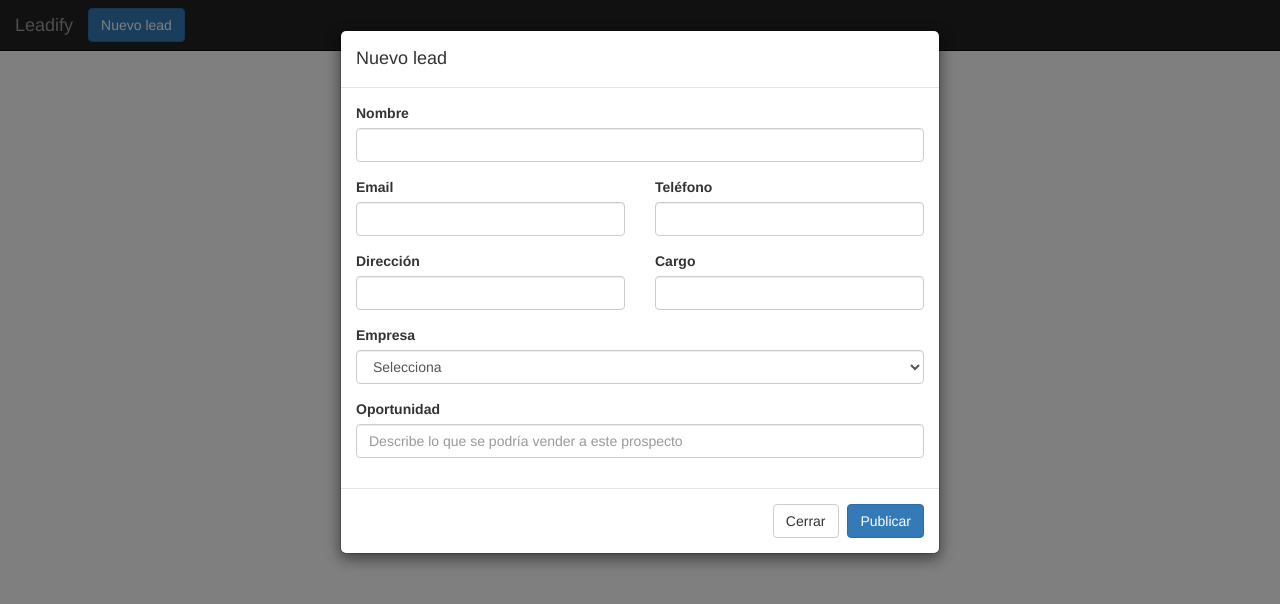
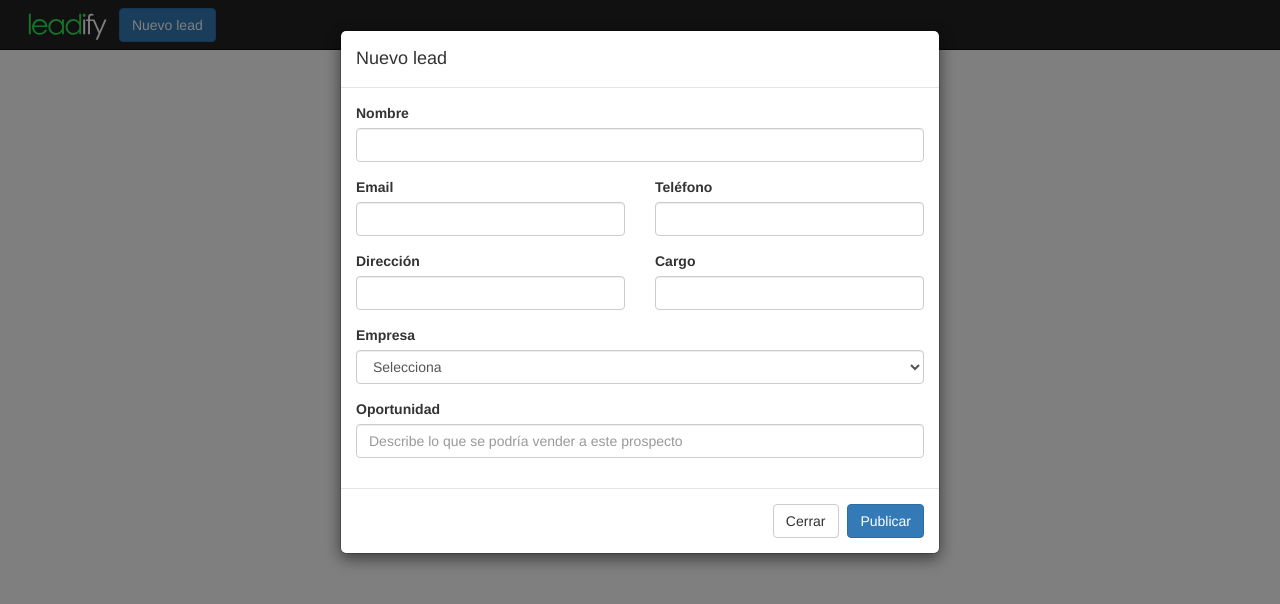
Before and after one commit to piperamirez/sinusitico-app, a website: page app/index.html at #!/main/app in a window 1280 px wide. Drawn offline with Linux system fonts and the light colour scheme.

Commit message:
added navbar logo

```diff
--- a/app/app/shared/navbar/styles/navbarStyle.css
+++ b/app/app/shared/navbar/styles/navbarStyle.css
@@ -1,3 +1,9 @@
 nav .btn-navbar {
   margin-top: 8px;
 }
+
+nav img.leadify-logo-nav {
+  margin-left: 13px;
+  margin-top: 10px;
+  margin-right: 8px;
+}
--- a/app/app/shared/navbar/views/navbarView.html
+++ b/app/app/shared/navbar/views/navbarView.html
@@ -10,7 +10,7 @@
         <span class="icon-bar"></span>
       </button>
       -->
-      <a class="navbar-brand" href="#">Leadify</a>
+      <img class="leadify-logo-nav" src="assets/img/leadify-logo-nav.svg" alt="">
       <button
         class="btn btn-primary btn-navbar"
         ng-click="newLead()">
```
Also changed, not shown: app/assets/img/leadify-logo-nav.svg (added), 1 other file.
